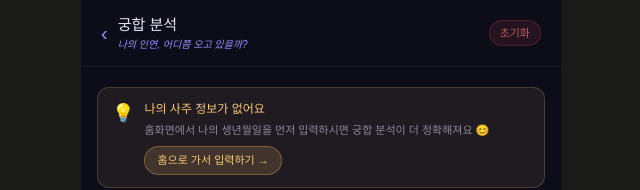
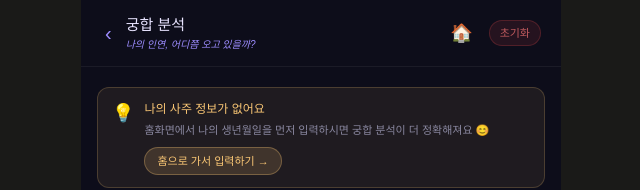
Before and after one commit to lysh0112-cpu/myjae, a Next.js app: page /manseryeok/couple-input in a window 1280 px wide. Shown: the top 190 px of the page, without its empty margins (319-959 px from the left). Built offline with nearby package versions, Linux system fonts and the light colour scheme.

Commit message:
Update page.tsx

```diff
--- a/app/manseryeok/couple-input/page.tsx
+++ b/app/manseryeok/couple-input/page.tsx
@@ -4,6 +4,7 @@ import { useRouter } from 'next/navigation'
 import { useCoupleInput } from './hooks/useCoupleInput'
 import RelationSelect from './components/RelationSelect'
 import PersonForm from './components/PersonForm'
+import PageHeader from '@/app/components/common/PageHeader'
 
 const MY_INFO_KEY = 'myinfo'
 
@@ -19,7 +20,6 @@ function CoupleInputInner() {
   } = useCoupleInput()
 
   const handleStart = () => {
-    // 나의 정보가 홈에서 입력되지 않은 경우
     const myInfo = sessionStorage.getItem(MY_INFO_KEY)
     if (!myInfo || !person1.year || !person1.month || !person1.day) {
       setError('먼저 홈화면에서 나의 생년월일을 입력하고 사주 분석을 해주세요 😊 나의 사주 정보가 있어야 더 정확한 궁합 분석이 가능해요!')
@@ -38,22 +38,20 @@ function CoupleInputInner() {
   return (
     <main style={{ minHeight: '100vh', background: '#0d0d1a', maxWidth: '480px', margin: '0 auto', paddingBottom: '40px' }}>
 
-      <div style={{ padding: '14px 20px', borderBottom: '1px solid rgba(255,255,255,0.06)', display: 'flex', alignItems: 'center', gap: '10px', position: 'sticky', top: 0, background: '#0d0d1a', zIndex: 10 }}>
-        <button onClick={() => router.push('/')}
-          style={{ fontSize: '20px', color: '#9d8cff', background: 'none', border: 'none', cursor: 'pointer' }}>‹</button>
-        <div>
-          <div style={{ fontSize: '15px', fontWeight: '500', color: '#e8e4ff' }}>궁합 분석</div>
-          <div style={{ fontSize: '10px', color: '#9d8cff', fontStyle: 'italic' }}>나의 인연, 어디쯤 오고 있을까?</div>
-        </div>
-        <button onClick={handleClear}
-          style={{ marginLeft: 'auto', fontSize: '11px', padding: '4px 10px', borderRadius: '20px', background: 'rgba(255,80,80,0.1)', color: 'rgba(255,120,120,0.7)', border: '1px solid rgba(255,80,80,0.2)', cursor: 'pointer' }}>
-          초기화
-        </button>
-      </div>
+      <PageHeader
+        title="궁합 분석"
+        subtitle="나의 인연, 어디쯤 오고 있을까?"
+        onBack={() => router.push('/')}
+        rightButton={
+          <button onClick={handleClear}
+            style={{ fontSize: '11px', padding: '4px 10px', borderRadius: '20px', background: 'rgba(255,80,80,0.1)', color: 'rgba(255,120,120,0.7)', border: '1px solid rgba(255,80,80,0.2)', cursor: 'pointer' }}>
+            초기화
+          </button>
+        }
+      />
 
       <div style={{ padding: '20px 16px' }}>
 
-        {/* 나의 정보 미입력 시 안내 배너 */}
         {!autoLoaded && (
           <div style={{ background: 'rgba(250,199,117,0.08)', border: '1px solid rgba(250,199,117,0.2)', borderRadius: '12px', padding: '12px 14px', marginBottom: '16px', display: 'flex', gap: '10px', alignItems: 'flex-start' }}>
             <span style={{ fontSize: '18px' }}>💡</span>
```
